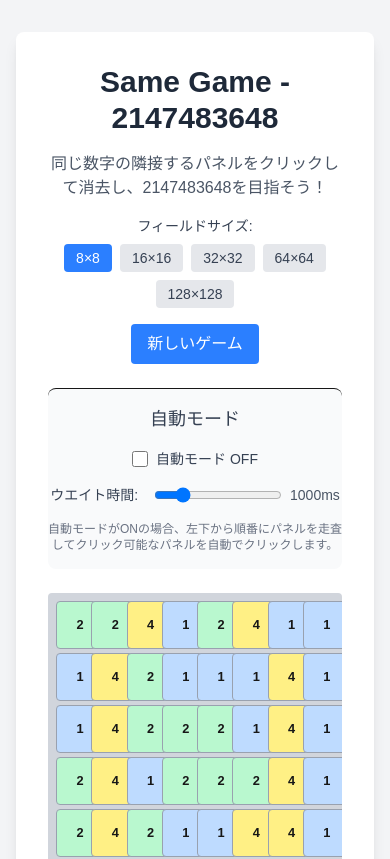
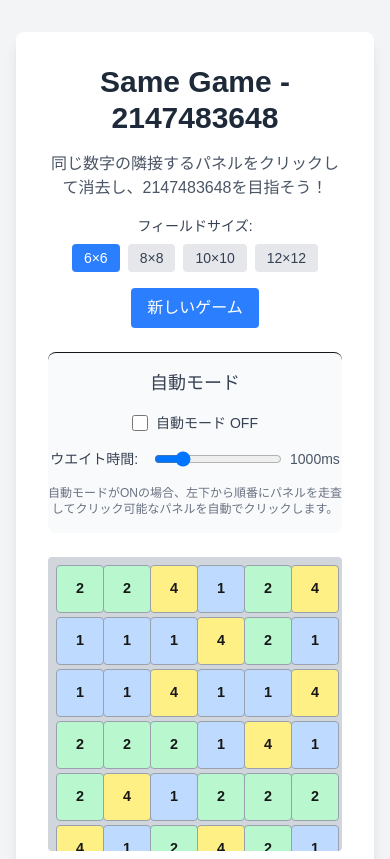
Before and after one commit to cyrus07424/2147483648, a Next.js app: page / in a window 390 px wide. Shown: the top 859 px of the page. Built offline with nearby package versions, Linux system fonts and the light colour scheme.

Commit message:
Update field sizes to 6×6, 8×8, 10×10, 12×12 and optimize mobile display
Co-authored-by: cyrus07424 <35634468+cyrus07424@users.noreply.github.com>

```diff
--- a/app/components/SameGame.tsx
+++ b/app/components/SameGame.tsx
@@ -5,7 +5,7 @@ import React, { useState, useCallback, useEffect, useRef } from 'react';
 type Panel = number | null;
 type GameBoard = Panel[][];
 
-const BOARD_SIZES = [8, 16, 32, 64, 128] as const;
+const BOARD_SIZES = [6, 8, 10, 12] as const;
 type BoardSize = typeof BOARD_SIZES[number];
 
 const INITIAL_NUMBERS = [1, 2, 4];
@@ -31,8 +31,8 @@ const getRandomNumber = (): number => {
 };
 
 const SameGame: React.FC = () => {
-  const [boardSize, setBoardSize] = useState<BoardSize>(8);
-  const [board, setBoard] = useState<GameBoard>(() => generateInitialBoard(8));
+  const [boardSize, setBoardSize] = useState<BoardSize>(6);
+  const [board, setBoard] = useState<GameBoard>(() => generateInitialBoard(6));
   const [gameWon, setGameWon] = useState(false);
   const [convertedPanelPosition, setConvertedPanelPosition] = useState<[number, number] | null>(null);
 
@@ -466,12 +466,13 @@ const SameGame: React.FC = () => {
 
           <div
             className={`
-              grid gap-1 max-w-4xl mx-auto bg-gray-300 p-2 rounded overflow-auto
+              grid gap-1 w-full max-w-lg mx-auto bg-gray-300 p-2 rounded overflow-auto
             `}
             style={{
               gridTemplateColumns: `repeat(${boardSize}, minmax(0, 1fr))`,
               aspectRatio: '1',
-              maxHeight: '80vh'
+              maxHeight: '80vh',
+              maxWidth: 'min(90vw, 32rem)'
             }}
           >
             {board.map((row, rowIndex) =>
@@ -494,9 +495,9 @@ const SameGame: React.FC = () => {
                       ${panel === null ? 'cursor-default' : 'cursor-pointer'}
                     `}
                     style={{
-                      fontSize: boardSize > 32 ? '0.6rem' : boardSize > 16 ? '0.7rem' : '0.8rem',
-                      minWidth: boardSize > 64 ? '16px' : boardSize > 32 ? '20px' : boardSize > 16 ? '24px' : '48px',
-                      minHeight: boardSize > 64 ? '16px' : boardSize > 32 ? '20px' : boardSize > 16 ? '24px' : '48px'
+                      fontSize: boardSize > 10 ? '0.7rem' : boardSize > 8 ? '0.8rem' : '0.9rem',
+                      minWidth: boardSize > 10 ? '32px' : boardSize > 8 ? '40px' : '48px',
+                      minHeight: boardSize > 10 ? '32px' : boardSize > 8 ? '40px' : '48px'
                     }}
                     disabled={gameWon || panel === null}
                   >
```
